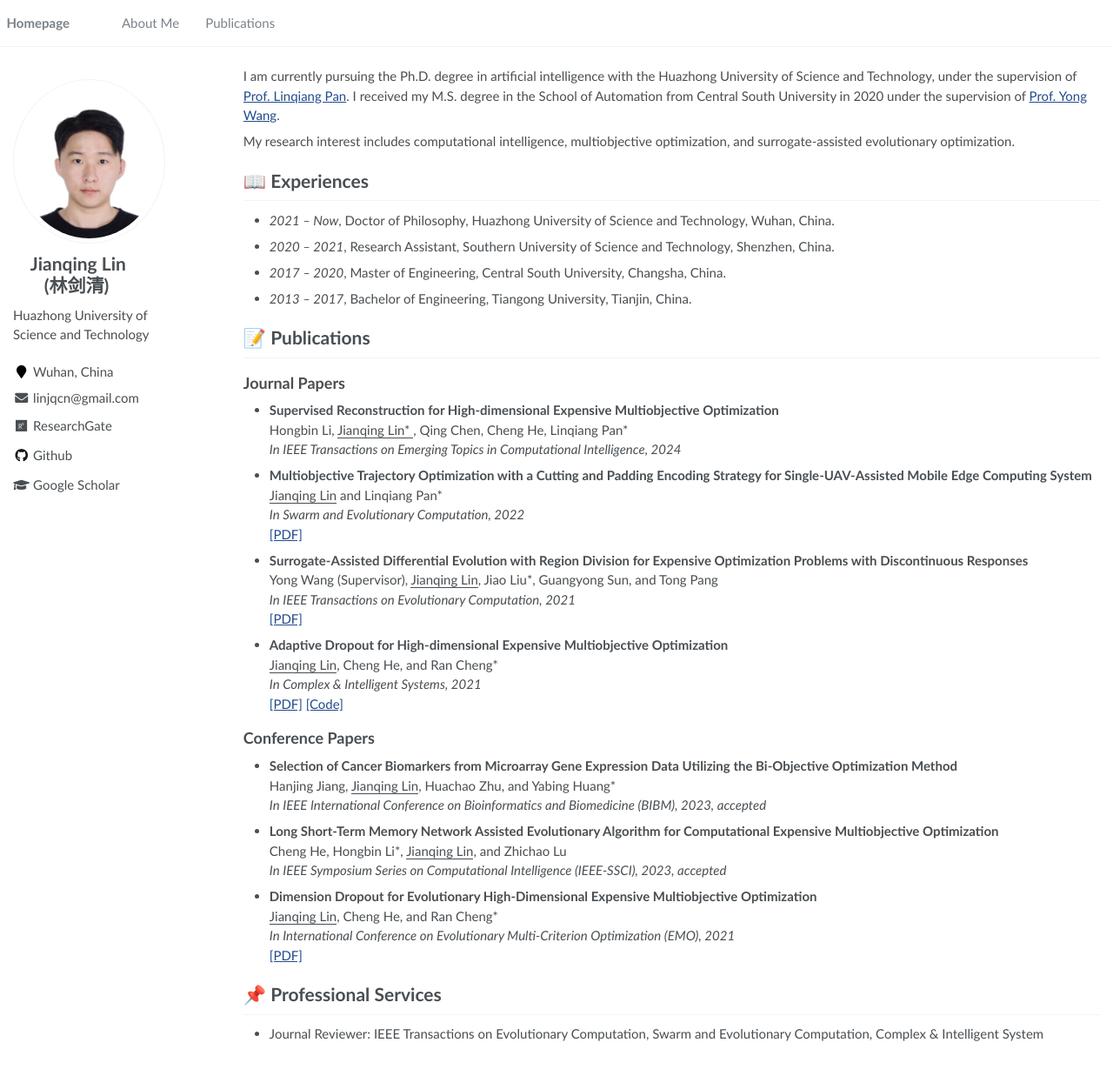
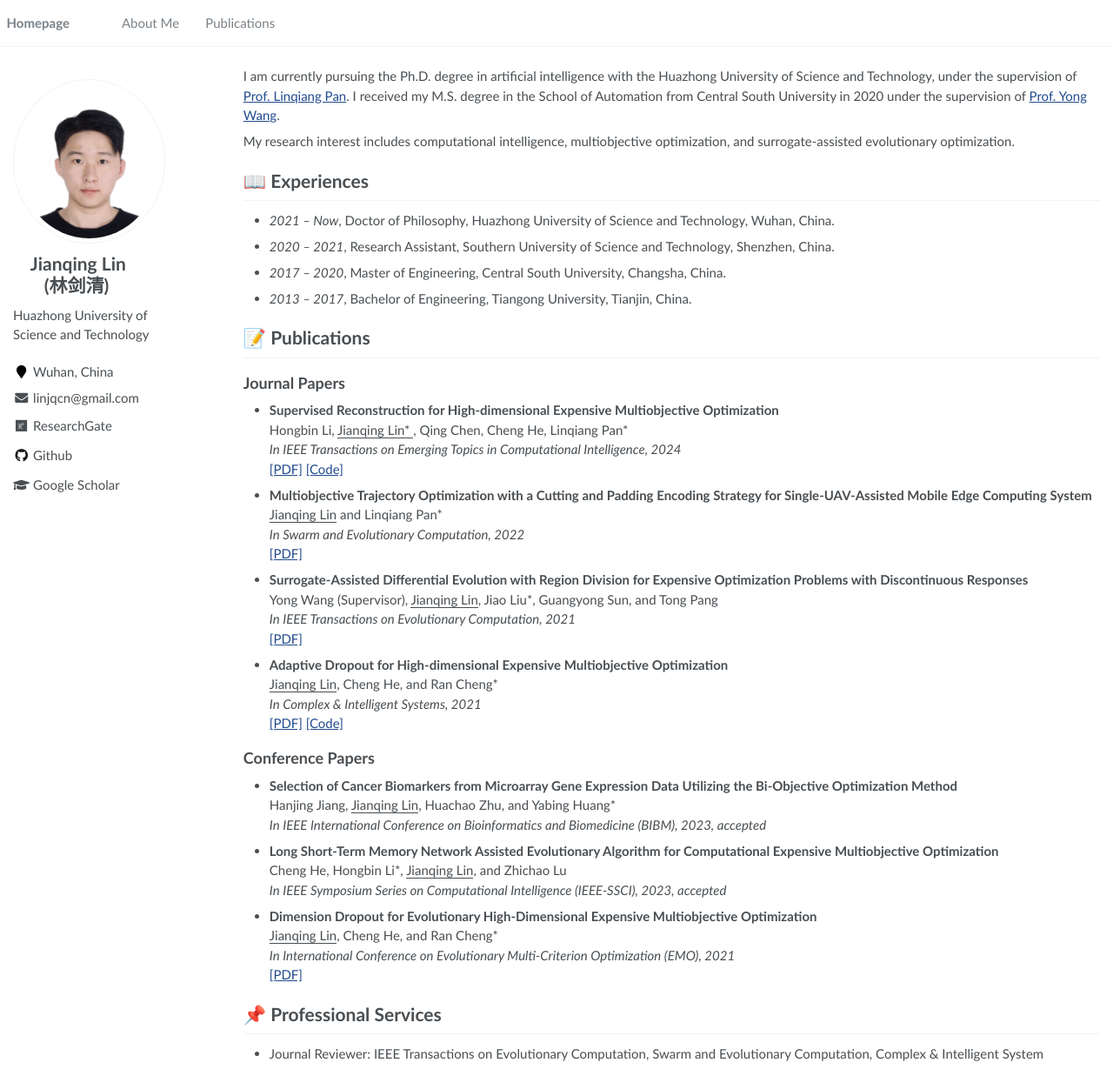
Before and after one commit to jqlincn/jqlincn.github.io, a Jekyll site: the page built from _pages/about.md, in a window 1280 px wide and 1237 px high. Shown: the whole window at 87% size. Built offline with Jekyll 4.4.1, drawn with Linux system fonts in a browser that asks for light colours.

Commit message:
Update about.md

```diff
--- a/_pages/about.md
+++ b/_pages/about.md
@@ -47,6 +47,7 @@ My research interest includes computational intelligence, multiobjective optimiz
 - **Supervised Reconstruction for High-dimensional Expensive Multiobjective Optimization**  <br>
   Hongbin Li, <ins>Jianqing Lin* </ins>, Qing Chen, Cheng He, Linqiang Pan*  <br>
   _In IEEE Transactions on Emerging Topics in Computational Intelligence, 2024_ <br>
+  [[PDF]](https://ieeexplore.ieee.org/abstract/document/10428945) [[Code]](https://github.com/jqlincn/SR-SAEA)
 - **Multiobjective Trajectory Optimization with a Cutting and Padding Encoding Strategy for Single-UAV-Assisted Mobile Edge Computing System**  <br>
   <ins>Jianqing Lin</ins> and Linqiang Pan*  <br>
   _In Swarm and Evolutionary Computation, 2022_  <br>
```
